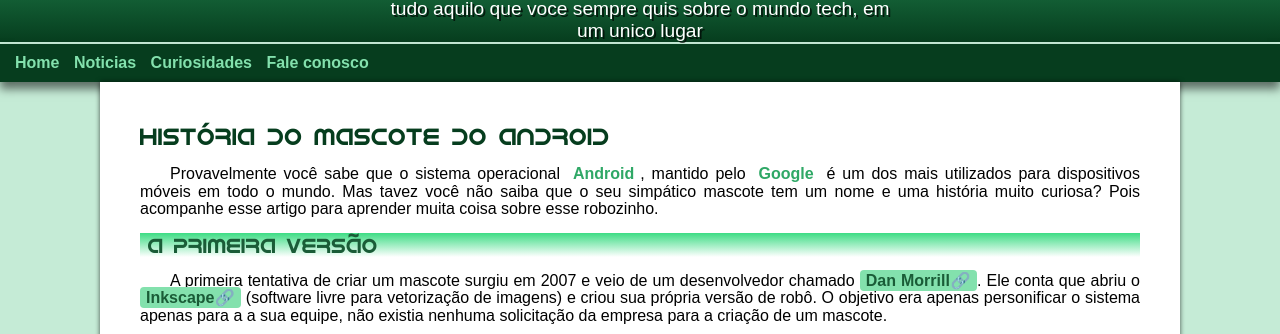
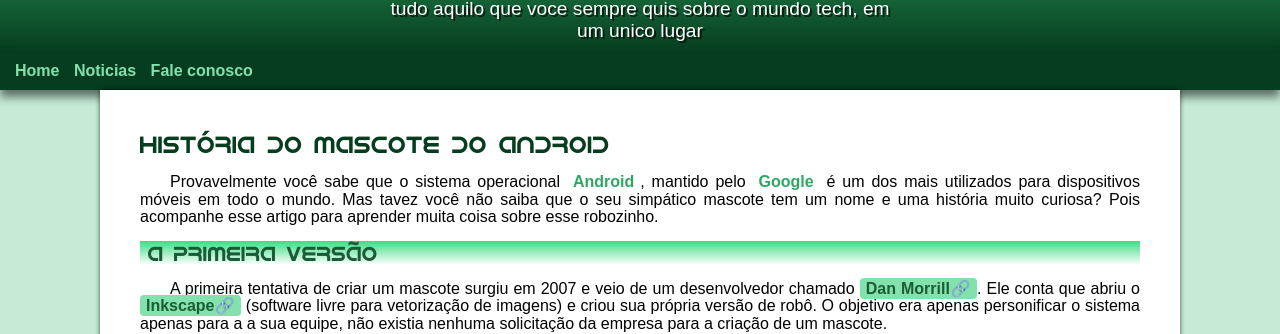
Before and after one commit to Tinbas/projeto-android, a plain HTML site: page index.html in a window 1280 px wide. Shown: the part 98-432 px from the top of the page. Drawn offline with Linux system fonts and the light colour scheme.

Commit message:
problema de padding corrigido

```diff
--- a/Estilo/Style.css
+++ b/Estilo/Style.css
@@ -107,7 +107,7 @@ header > p {
     padding-right: 10px;
     padding-left: 10px;
     margin: auto;
-    margin-bottom: 2px;
+    padding-bottom: 10px;
     text-shadow: 2px 2px 0px rgba(0, 0, 0, 0.685);
 
 }
--- a/index.html
+++ b/index.html
@@ -16,7 +16,6 @@
     <nav>
         <a href="#">Home</a>
         <a href="#">Noticias</a>
-        <a href="#">Curiosidades</a>
         <a href="#">Fale conosco</a>
     </nav>
     <main>
```
